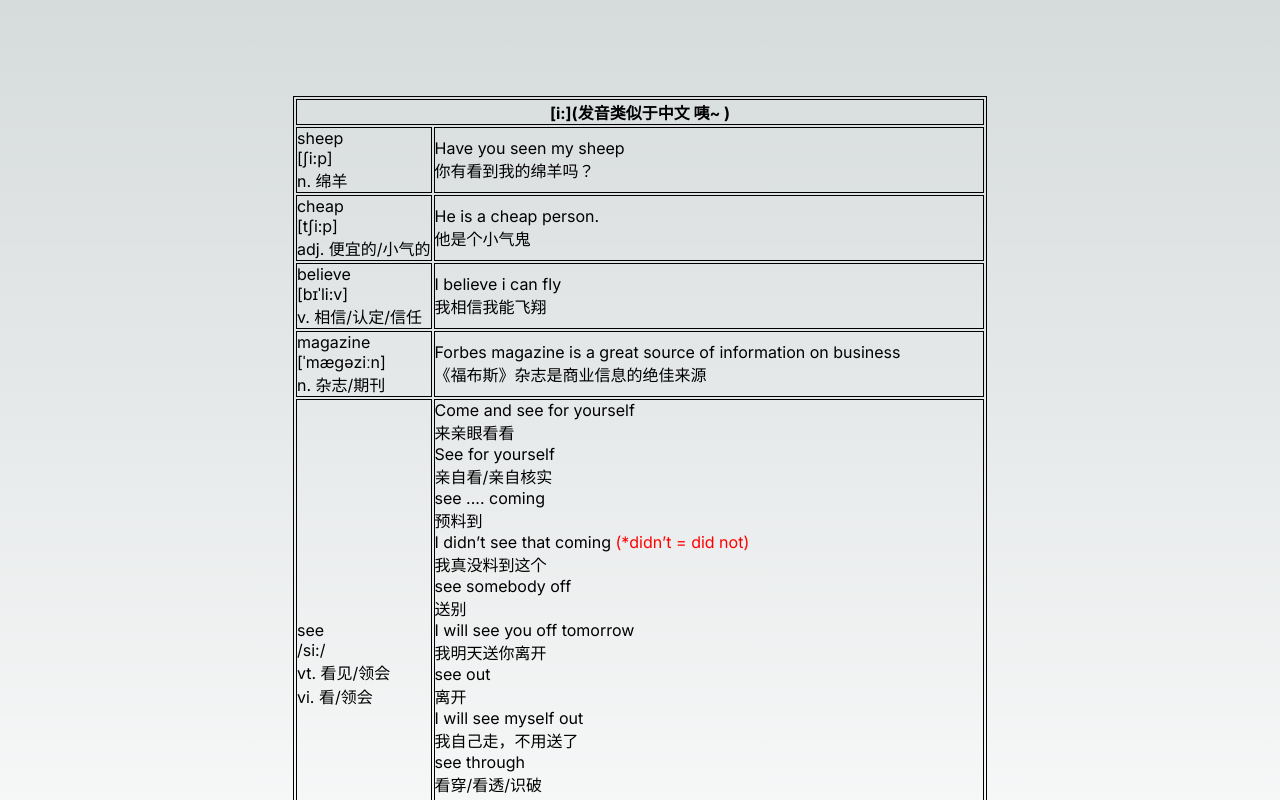
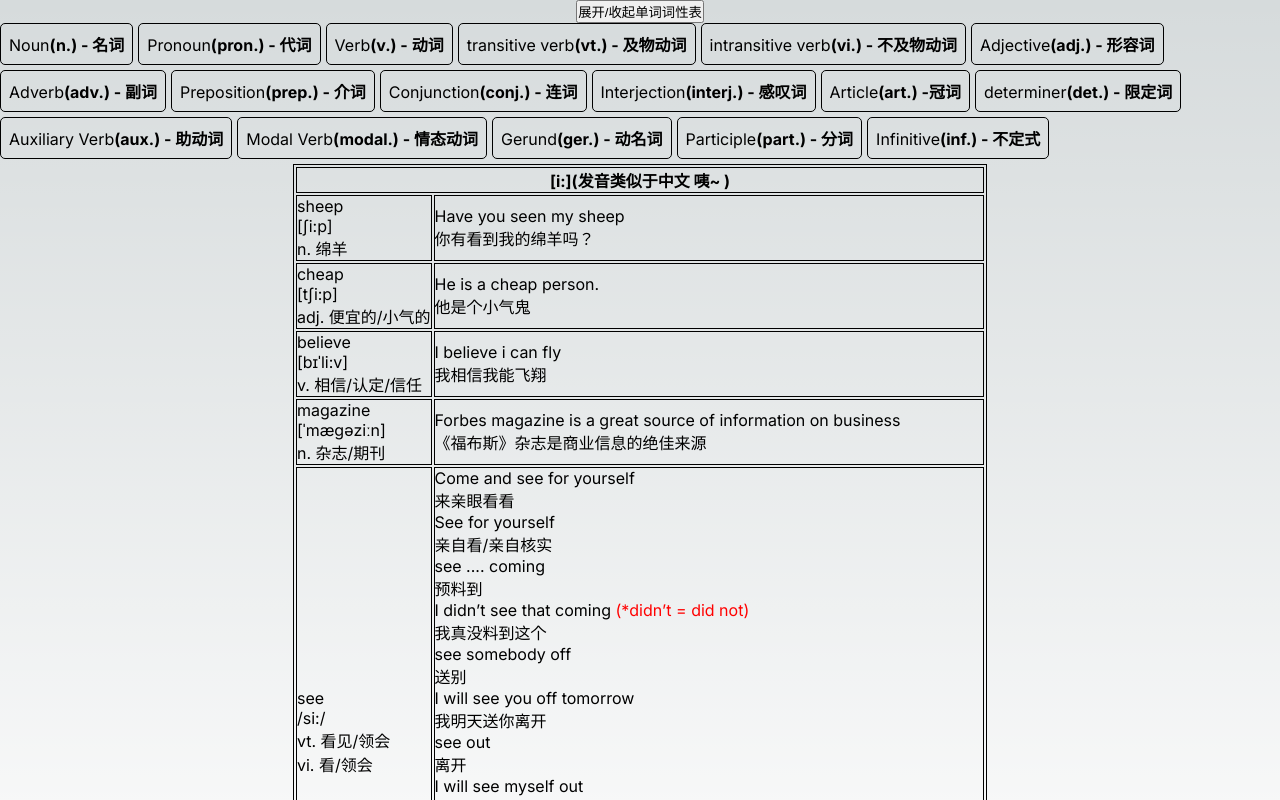
Before and after one commit to sarbia-offical/ELL, a Next.js app: page / in a window 1280 px wide. Shown: the top 800 px of the page. Built offline with nearby package versions, Linux system fonts and the light colour scheme.

Commit message:
feat: add part of speech content

```diff
--- a/src/app/page.module.css
+++ b/src/app/page.module.css
@@ -3,7 +3,6 @@
   flex-direction: column;
   justify-content: space-between;
   align-items: center;
-  padding: 6rem;
   min-height: 100vh;
 }
 .table, .table th, .table td {
@@ -14,11 +13,16 @@
     flex-wrap: wrap;
     justify-content: flex-start;
 }
-.speech-item{
-    padding: 8px;
-    border: 1px solid #e1dcdc;
-    border-radius: 5px;
-    margin-right: 5px;
-    margin-bottom: 5px;
-    cursor: pointer;
+.partOfSpeech{
+  display: flex;
+  flex-wrap: wrap;
+  justify-content: flex-start;
 }
+.speechItem{
+  padding: 8px;
+  border: 1px solid #000000;
+  border-radius: 5px;
+  margin-right: 5px;
+  margin-bottom: 5px;
+  cursor: pointer;
+}
--- a/src/app/page.tsx
+++ b/src/app/page.tsx
@@ -4,14 +4,51 @@
  * @Author: zouwenqin
  * @Date: 2024-07-30 00:22:58
  * @LastEditors: zouwenqin
- * @LastEditTime: 2024-07-30 00:37:15
+ * @LastEditTime: 2024-07-30 01:22:40
  */
+"use client";
 import Image from "next/image";
 import styles from "./page.module.css";
-
+import { useEffect, useState } from "react";
+const $ = require('jquery');
 export default function Home() {
+  const [partOfSpeechList, setPartOfSpeechList] = useState<Array<{label: string, info: string}>>([
+    { label: 'Noun', info: '(n.) - 名词' },
+    { label: 'Pronoun', info: '(pron.) - 代词' },
+    { label: 'Verb', info: '(v.) - 动词' },
+    { label: 'transitive verb', info: '(vt.) - 及物动词' },
+    { label: 'intransitive verb', info: '(vi.) - 不及物动词' },
+    { label: 'Adjective', info: '(adj.) - 形容词' },
+    { label: 'Adverb', info: '(adv.) - 副词' },
+    { label: 'Preposition', info: '(prep.) - 介词' },
+    { label: 'Conjunction', info: '(conj.) - 连词' },
+    { label: 'Interjection', info: '(interj.) - 感叹词' },
+    { label: 'Article', info: '(art.) -冠词' },
+    { label: 'determiner', info: '(det.) - 限定词' },
+    { label: 'Auxiliary Verb', info: '(aux.) - 助动词' },
+    { label: 'Modal Verb', info: '(modal.) - 情态动词' },
+    { label: 'Gerund', info: '(ger.) - 动名词' },
+    { label: 'Participle', info: '(part.) - 分词' },
+    { label: 'Infinitive', info: '(inf.) - 不定式' }
+  ]);
+  const handleClick = () => {
+    const $partOfSpeechDOM =$('.page_partOfSpeech__nzTPw');
+    $partOfSpeechDOM.slideToggle();
+  }
   return (
     <main className={styles.main}>
+      <button onClick={ handleClick }>展开/收起单词词性表</button>
+      <div className={styles.partOfSpeech}>
+        {
+          partOfSpeechList.map((ele, index: number) => {
+            return (
+              <div key={index} className={styles.speechItem}>
+                { ele.label }<b>{ ele.info }</b>
+              </div>
+            )
+          })
+        }
+      </div>
       <table className={styles.table}>
         <thead>
           <tr>
```
Also changed, not shown: package.json (+5 -4 lines), 1 other file (tests, documents, lock files or other folders).
